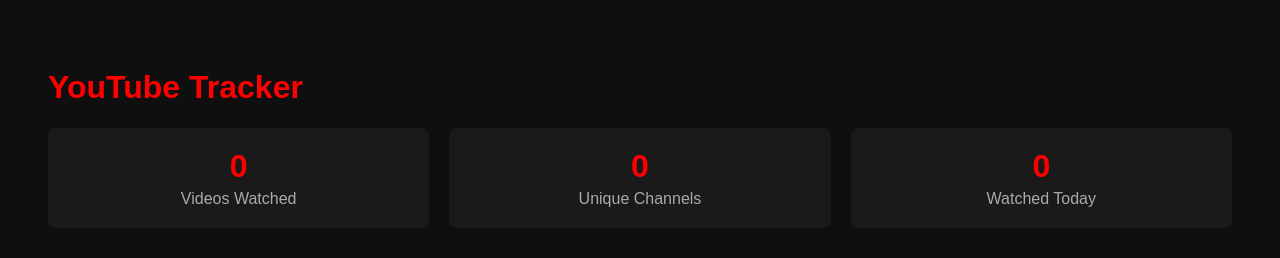
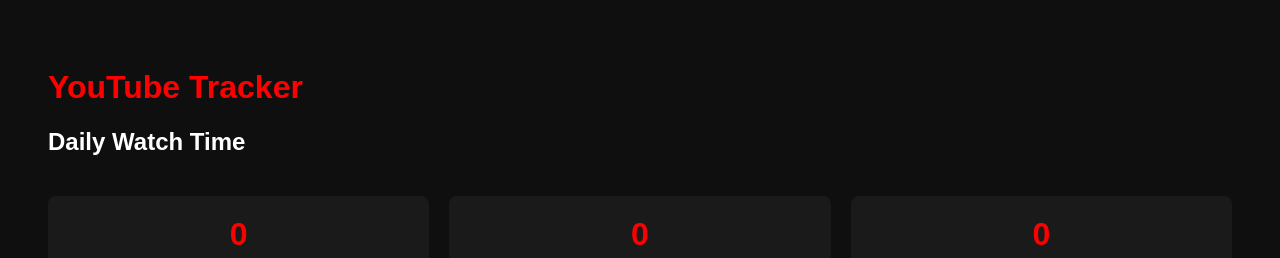
Before and after one commit to the-kat-kat/youtube-tracker, a Flask app: page / in a window 1280 px wide. Shown: the top 258 px of the page. Run offline with Flask 3, Linux system fonts and the light colour scheme; data comes from the database, SQL or seed files in the repository; both versions use the stored data as it was after the commit.

Commit message:
fixed time tracking, ex duplicates

```diff
--- a/backend/app.py
+++ b/backend/app.py
@@ -43,6 +43,10 @@ def track():
     c = existing.cursor()
     c.execute("SELECT id, seconds_watched FROM videos WHERE video_id = ? ORDER BY watched_at DESC LIMIT 1", (video_id,))
     row = c.fetchone()
+
+    if row and seconds_watched ==0:
+        existing.close()
+        return jsonify({"status": "duplicate"})
 
     if row and seconds_watched > 0:
         c.execute("UPDATE videos SET seconds_watched = seconds_watched + ? WHERE id = ?", (seconds_watched, row[0]))
@@ -97,10 +101,31 @@ def get_videos():
             })
     return jsonify(videos)
 
+@app.route("/daily", methods=["GET"])
+def get_daily():
+    conn = sqlite3.connect("videos.db")
+    c = conn.cursor()
+    c.execute("""
+              SELECT DATE(watched_at) as day, SUM(seconds_watched) as total_seconds
+              FROM videos
+              GROUP BY DATE(watched_at)
+              ORDER BY day DESC
+    """)
+    rows = c.fetchall()
+    conn.close()
+
+    daily = []
+    for row in rows:
+        daily.append({
+            "date": row[0],
+            "total_seconds": row[1]
+        })
+    return jsonify(daily)
+
 @app.route("/")
 def dashboard():
     return render_template("dashboard.html")
 
 if __name__ == "__main__":
     init_db()
-    app.run(port=5000)
+    app.run(host="0.0.0", port=5001)
--- a/backend/templates/dashboard.html
+++ b/backend/templates/dashboard.html
@@ -18,6 +18,8 @@
     </head>
     <body>
         <h1>YouTube Tracker</h1>
+        <h2 style="color: #ffffff; margin-bottom: 10px;"> Daily Watch Time </h2>
+        <div id="daily-summary" style="margin-bottom: 40px;"></div>
 
         <div class="stats">
             <div class="stat-box">
@@ -48,8 +50,20 @@
         </table>
 
         <script>
+            async function loadDaily(){
+                const res = await fetch("http://127.0.0.1:5001/daily");
+                const days = await res.json();
+
+                const container = document.getElementById("daily-summary");
+                container.innerHTML = days.map(d => `
+                    <div style="display: flex; justify-content: space-between; background: #1a1a1a; padding: 12px 20px; border-radius: 8px; margin-bottom: 8px;">
+                        <span>${d.date}</span>
+                        <span style="color: #ff0000;">${formatTime(d.total_seconds)}</span>
+                    </div>
+                `).join("");
+            }
             async function loadVideos() {
-                const res = await fetch("http://127.0.0.1:5000/videos");
+                const res = await fetch("http://127.0.0.1:5001/videos");
                 const videos = await res.json();
 
                 document.getElementById("total-videos").textContent = videos.length;
@@ -79,7 +93,9 @@
                 return `${m}m ${s}s`;
             }
 
+            loadDaily();
             loadVideos();
+            setInterval(loadDaily, 5000);
             setInterval(loadVideos, 5000);
         </script>
     </body>
```
Also changed, not shown: extension/background.js (+5 -3 lines), backend/videos.db, extension/manifest.json.
